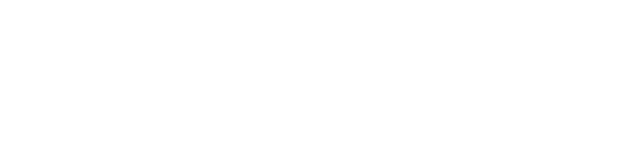
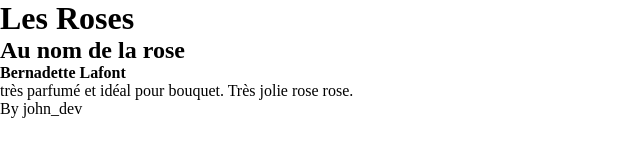
Before and after one commit to j314h/Components, a plain HTML site: page ModalWindow/index.html in a window 1280 px wide. Shown: the whole page, without its empty margins (0-640 px from the left). Drawn offline with Linux system fonts and the light colour scheme.

Commit message:
structuring index.html and update asset

```diff
--- a/ModalWindow/Src/index.css
+++ b/ModalWindow/Src/index.css
@@ -0,0 +1,5 @@
+* {
+  margin: 0;
+  padding: 0;
+  box-sizing: border-box;
+}
--- a/ModalWindow/index.html
+++ b/ModalWindow/index.html
@@ -1,9 +1,43 @@
 <!DOCTYPE html>
-<html lang="en">
+<html lang="fr">
   <head>
     <meta charset="UTF-8" />
     <meta name="viewport" content="width=device-width, initial-scale=1.0" />
+    <link rel="stylesheet" href="Src/index.css" />
     <title>Modal</title>
   </head>
-  <body></body>
+  <body>
+    <!-- haut de page -->
+    <header>
+      <h1>Les Roses</h1>
+    </header>
+    <!-- corp de la page -->
+    <main>
+      <h2>Au nom de la rose</h2>
+      <!-- section des articles de rose -->
+      <section>
+        <article>
+          <!-- img -->
+          <div></div>
+          <div>
+            <h4>Bernadette Lafont</h4>
+            <p>
+              très parfumé et idéal pour bouquet. Très jolie rose rose.
+            </p>
+          </div>
+        </article>
+        <article></article>
+        <article></article>
+        <article></article>
+        <article></article>
+        <article></article>
+      </section>
+    </main>
+    <!-- bas de page -->
+    <footer>
+      <p>By john_dev</p>
+    </footer>
+    <!-- Section de la fenetre modal -->
+    <section></section>
+  </body>
 </html>
```
Also changed, not shown: ModalWindow/Src/Js/list_roses.js (added, +9 -0 lines), ModalWindow/Assets/background_app_high.jpg (added), ModalWindow/Assets/background_app_middle.jpg (added), ModalWindow/Assets/background_app_small.jpg (added), ModalWindow/Assets/rose_1_lafont.jpg (added), ModalWindow/Assets/rose_2_autissier.jpg (added), ModalWindow/Assets/rose_3_huit.jpg (added), ModalWindow/Assets/rose_4_ferre.jpg (added), ModalWindow/Assets/rose_5_love.jpg (added), ModalWindow/Assets/rose_6_fugain.jpg (added), ModalWindow/Src/Js/app.js (added), ModalWindow/Src/Js/components.js (added).
